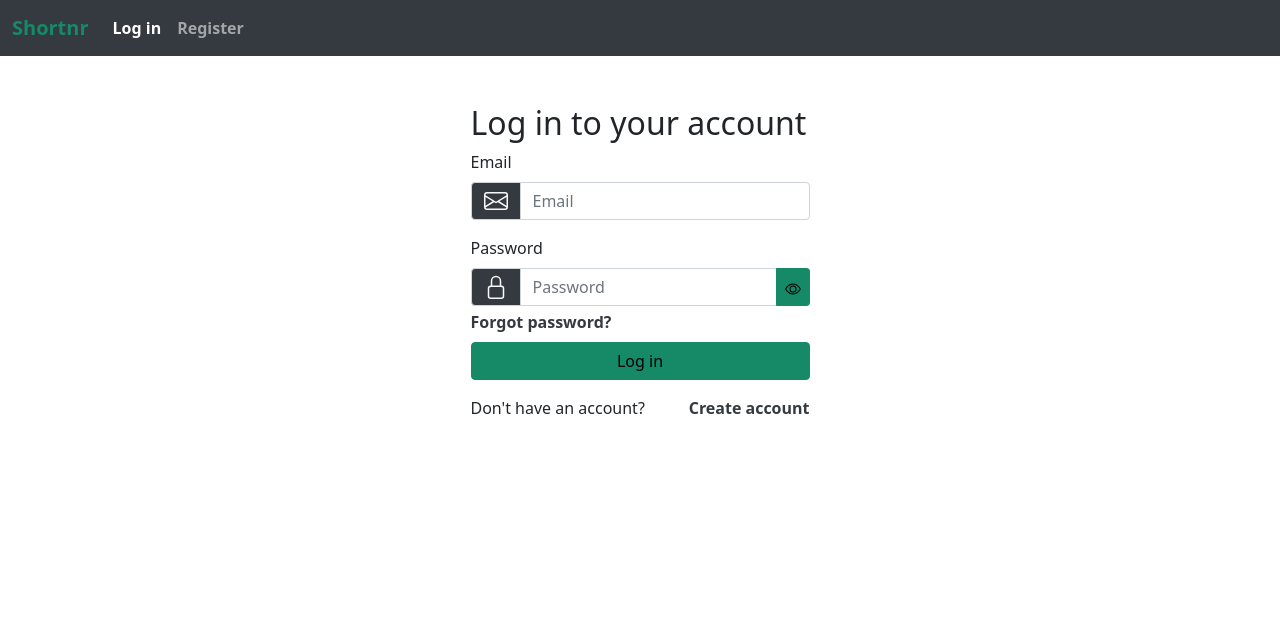
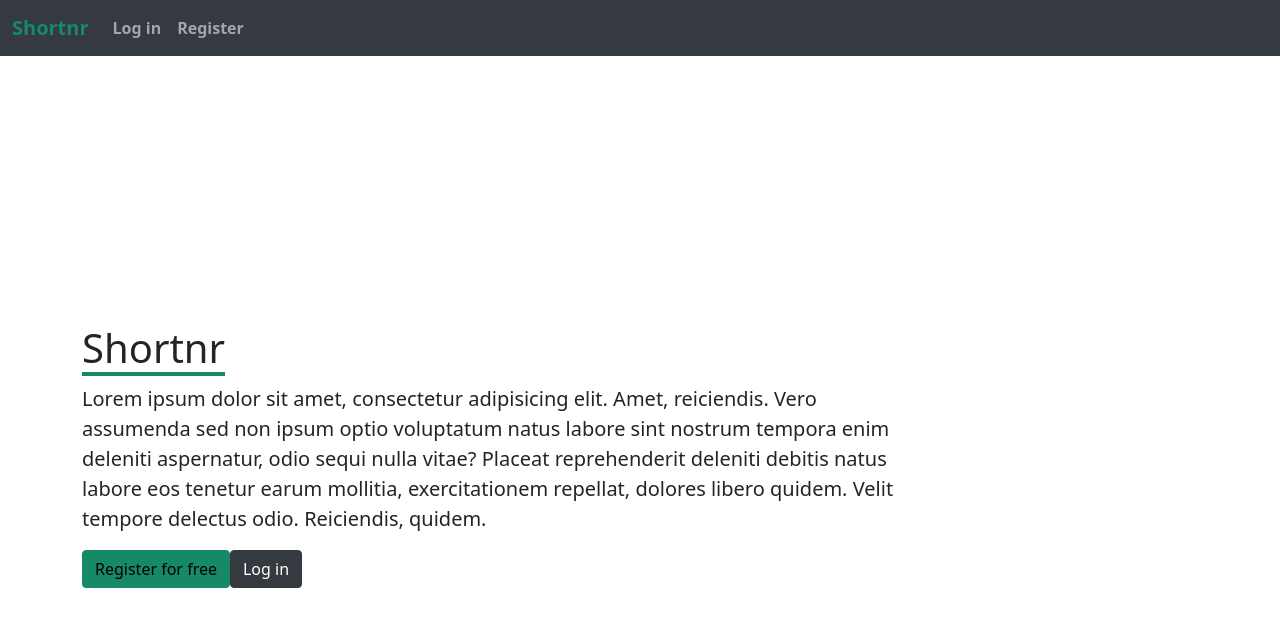
Before and after one commit to laytan/shortnr, a Vue app in the folder client/: page / in a window 1280 px wide. Shown: the top 626 px of the page. Built offline with nearby package versions, Linux system fonts and the light colour scheme; no server answers.

Commit message:
login route and use axios

```diff
--- a/client/package.json
+++ b/client/package.json
@@ -9,6 +9,7 @@
     "lint:fix": "vue-cli-service lint --fix"
   },
   "dependencies": {
+    "axios": "^0.19.2",
     "bootstrap": "^5.0.0-alpha1",
     "core-js": "^3.6.5",
     "vue": "^3.0.0-beta.1",
--- a/client/src/App.vue
+++ b/client/src/App.vue
@@ -16,7 +16,7 @@
         <div class="collapse navbar-collapse" id="primaryNav">
           <ul class="navbar-nav ml-auto mb-2 mb-md-0">
             <li class="nav-item" v-if="!isLoggedIn">
-              <router-link class="nav-link" to="/">Log in</router-link>
+              <router-link class="nav-link" to="/login">Log in</router-link>
             </li>
             <li class="nav-item" v-if="!isLoggedIn">
               <router-link class="nav-link" to="/register">Register</router-link>
--- a/client/src/api.js
+++ b/client/src/api.js
@@ -1,3 +1,5 @@
+import axios from 'axios';
+
 const APIURL = process.env.VUE_APP_API_URL;
 
 // keep endpoints in one place so we dont have random strings hardcoded everywhere
@@ -8,23 +10,43 @@ export const endpoints = {
   logout: '/api/v1/users/logout',
 };
 
-export const req = (endpoint, opts = {}) => fetch(`${APIURL}${endpoint}`, {
-  credentials: 'include',
-  ...opts,
-})
-  .then((res) => res.json())
-  .catch(() => { throw new Error('Network error, check your connection'); })
-  .then((data) => {
-    if (data.err?.msg?.length) {
-      throw new Error(data.err.msg);
+const handleRequest = (request) => axios(request)
+  .then((response) => response.data.res)
+  .catch((error) => {
+    if (error.response) {
+      // If rate limited, try again after delay
+      if (error.response.status === 429) {
+        // eslint-disable-next-line no-console
+        console.warn('Request rate-limited');
+        return new Promise(
+          (resolve, reject) => setTimeout(
+            () => handleRequest(request).then(resolve).catch(reject),
+            4000,
+          ),
+        );
+        // Error from server
+      } if (error.response.data.err?.msg) {
+        throw new Error(error.response.data.err.msg);
+        // No response from server
+      } else {
+        throw new Error('something went wrong, please try again');
+      }
+      // Error constructing request / error with config
+    } else {
+      throw new Error('something went wrong, please check your connection and try again');
     }
-    return data.res;
   });
 
-export const reqP = (endpoint, body) => req(endpoint, {
-  method: 'post',
-  headers: {
-    'Content-Type': 'application/json',
-  },
-  body: JSON.stringify(body),
+export const reqP = (endpoint, body = {}, opts = {}) => handleRequest({
+  method: 'POST',
+  url: `${APIURL}${endpoint}`,
+  data: body,
+  ...opts,
 });
+
+export const reqG = (endpoint, body = {}, opts = {}) => handleRequest({
+  method: 'GET',
+  url: `${APIURL}${endpoint}`,
+  params: body,
+  ...opts,
+});
--- a/client/src/auth.js
+++ b/client/src/auth.js
@@ -1,5 +1,5 @@
 import { ref, computed } from 'vue';
-import { reqP, endpoints, req } from './api';
+import { reqP, endpoints, reqG } from './api';
 
 // https://stackoverflow.com/questions/38552003/how-to-decode-jwt-token-in-javascript-without-using-a-library
 const parseJwt = (jwtToken) => {
@@ -17,7 +17,7 @@ const isUserDifferent = (user1, user2) => user1?.id !== user2?.id;
 // try to refresh the token
 export const doRefresh = () => {
   // console.log('refreshing token');
-  reqP(endpoints.refresh, {})
+  reqP(endpoints.refresh)
     .then((res) => { login(res.data.token); })
     .catch(() => { logout(); });
 };
@@ -30,8 +30,8 @@ export const user = ref({});
 export const logout = () => {
   if (token.value?.length) {
     // console.log('removing refresh cookie');
-    req(endpoints.logout, {
-      method: 'delete',
+    reqG(endpoints.logout, {}, {
+      method: 'DELETE',
     });
   }
   // console.log('logging out');
--- a/client/src/router/index.js
+++ b/client/src/router/index.js
@@ -1,5 +1,6 @@
 import { createRouter, createWebHashHistory } from 'vue-router';
 import Home from '../views/Home.vue';
+import { isLoggedIn } from '../auth';
 
 const routes = [
   {
@@ -8,12 +9,31 @@ const routes = [
     component: Home,
   },
   {
+    path: '/login',
+    name: 'Login',
+    component: () => import(/* webpackChunkName: "login" */ '../views/Login.vue'),
+    beforeEnter: (_, __, next) => {
+      if (isLoggedIn.value) {
+        next({ name: 'Home' });
+      } else {
+        next();
+      }
+    },
+  },
+  {
     path: '/register',
     name: 'Register',
     // route level code-splitting
     // this generates a separate chunk (about.[hash].js) for this route
     // which is lazy-loaded when the route is visited.
-    component: () => import(/* webpackChunkName: "about" */ '../views/Register.vue'),
+    component: () => import(/* webpackChunkName: "register" */ '../views/Register.vue'),
+    beforeEnter: (_, __, next) => {
+      if (isLoggedIn.value) {
+        next({ name: 'Home' });
+      } else {
+        next();
+      }
+    },
   },
 ];
 
--- a/client/src/views/Home.vue
+++ b/client/src/views/Home.vue
@@ -1,16 +1,34 @@
 <template>
-  <div>
-    <Login class="mt-5" />
+  <div class="d-flex justify-content-center align-items-center vh-100">
+    <div class="container">
+      <h1 class="d-inline-block border-bottom border-primary">Shortnr</h1>
+      <p class="lead w-75">
+        Lorem ipsum dolor sit amet, consectetur adipisicing elit.
+        Amet, reiciendis.
+        Vero assumenda sed non ipsum optio voluptatum
+        natus labore sint nostrum tempora enim deleniti aspernatur,
+        odio sequi nulla vitae? Placeat reprehenderit deleniti debitis
+        natus labore eos tenetur earum mollitia, exercitationem repellat,
+        dolores libero quidem.
+        Velit tempore delectus odio.
+        Reiciendis, quidem.
+      </p>
+      <div>
+        <router-link to="/register" class="btn btn-primary mr-2">Register for free</router-link>
+        <router-link to="/login" class="btn btn-secondary">Log in</router-link>
+      </div>
+    </div>
   </div>
 </template>
 
 <script>
-import Login from '../components/Login.vue';
-
 export default {
   name: 'Home',
-  components: {
-    Login,
-  },
 };
 </script>
+
+<style lang="scss" scoped>
+h1 {
+  border-width: 0.25rem !important;
+}
+</style>
--- a/client/src/components/Login.vue
+++ b/client/src/views/Login.vue
@@ -1,5 +1,5 @@
 <template>
-  <div class="d-flex justify-content-center">
+  <div class="d-flex justify-content-center mt-5">
     <div>
       <h1 class="h2">Log in to your account</h1>
       <p v-if="user.email">Hello {{ user.email }}</p>
@@ -25,12 +25,12 @@
 
 <script>
 import { ref } from 'vue';
-import Password from './forms/Password.vue';
-import Email from './forms/Email.vue';
-import LoadingButton from './forms/LoadingButton.vue';
-import { reqP, endpoints } from '../api';
-import Alert from './Alert.vue';
-import { login, user } from '../auth';
+import Password from '@/components/forms/Password.vue';
+import Email from '@/components/forms/Email.vue';
+import LoadingButton from '@/components/forms/LoadingButton.vue';
+import Alert from '@/components/Alert.vue';
+import { reqP, endpoints } from '@/api';
+import { login, user } from '@/auth';
 
 export default {
   name: 'Login',
```
Also changed, not shown: 1 other file (tests, documents, lock files or other folders).
